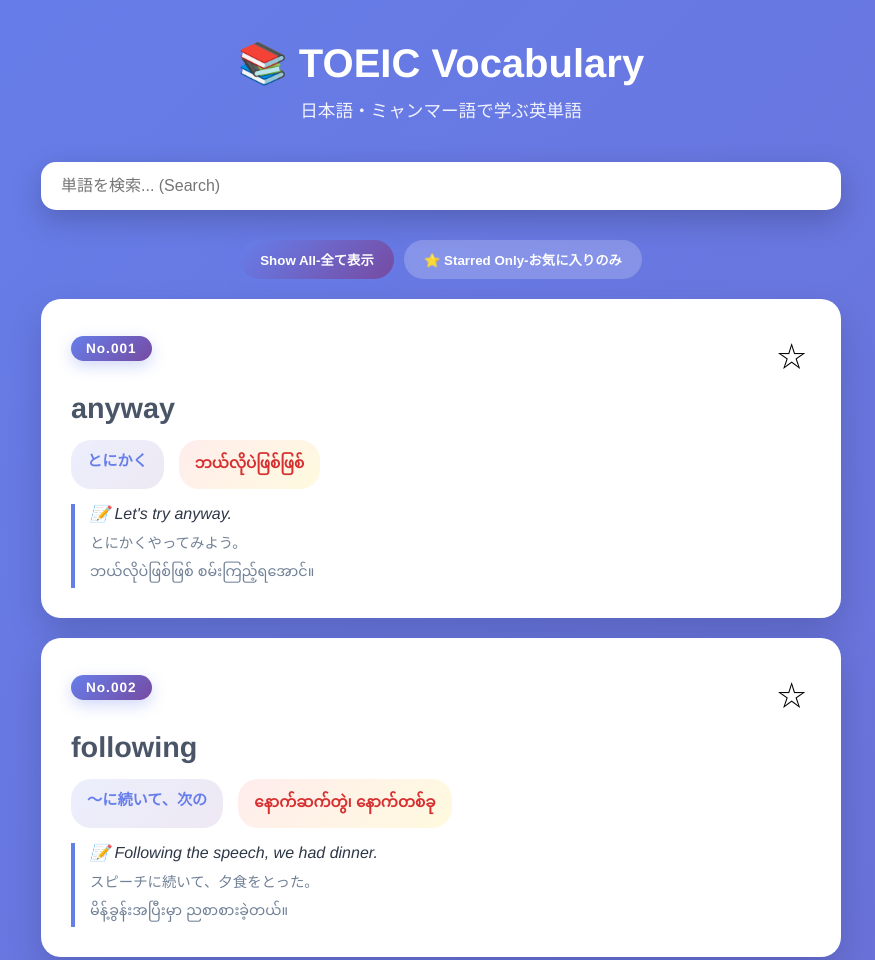
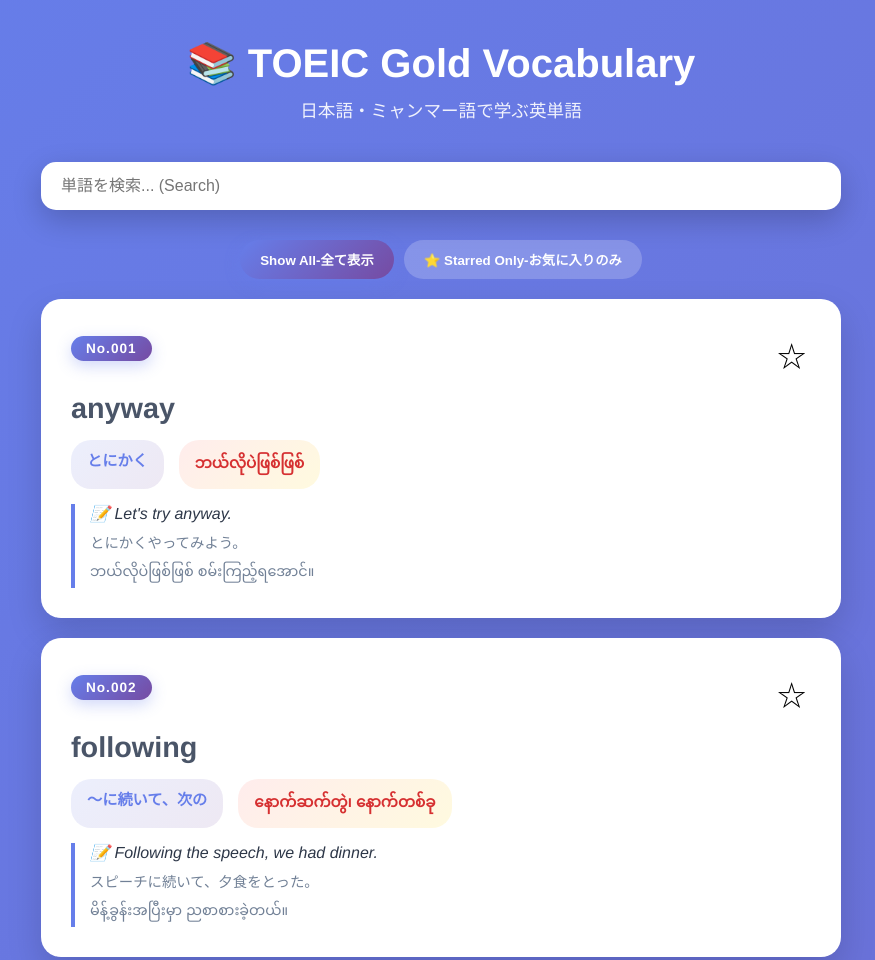
Before and after one commit to Sit94/TOEIC.Gold.Vocab, a plain HTML site: page index.html in a window 1280 px wide. Shown: the top 960 px of the page, without its empty margins (199-1074 px from the left). Drawn offline with Linux system fonts and the light colour scheme.

Commit message:
Update index.html

```diff
--- a/index.html
+++ b/index.html
@@ -8,7 +8,7 @@
 </head>
 <body>
     <header>
-        <h1>📚 TOEIC Vocabulary</h1>
+        <h1>📚 TOEIC Gold Vocabulary</h1>
         <p>日本語・ミャンマー語で学ぶ英単語</p>
     </header>
 
```
